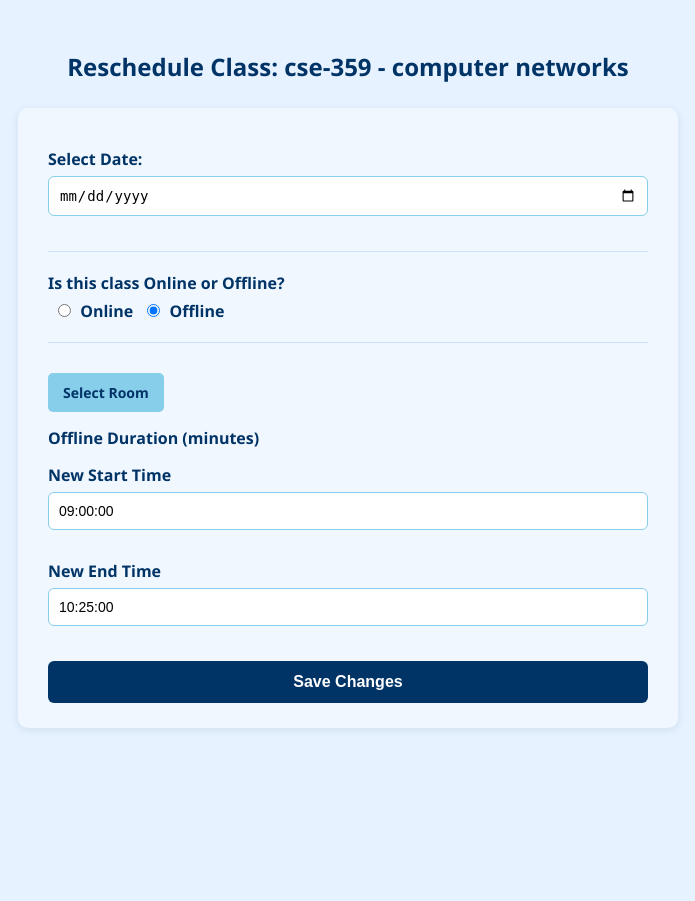
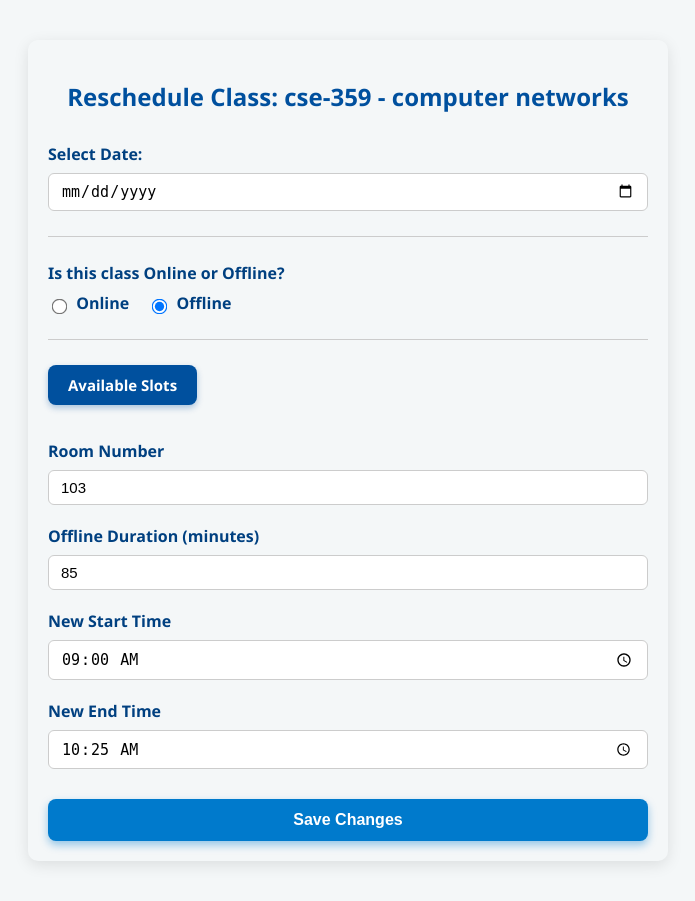
Before and after one commit to Rimi-351/weblab_routine_mgt, a Django app: page /teachers/reschedule/4/ in a window 1280 px wide. Shown: the whole page, without its empty margins (292-987 px from the left). Before the commit the page ends 730 px from the top, so only its background shows below. Run offline with Django 5.2, Linux system fonts and the light colour scheme; data comes from the database, SQL or seed files in the repository; both versions use the stored data as it was after the commit.

Commit message:
Updated rescheduling logic and models; added offline_duration and enhanced save behavior

```diff
--- a/Routine/Routine_Mgt/teachers/forms.py
+++ b/Routine/Routine_Mgt/teachers/forms.py
@@ -5,16 +5,40 @@ from django.core.exceptions import ValidationError
 class RescheduleForm(forms.ModelForm):
     class Meta:
         model = Reschedule
-        fields = ['new_start_time', 'new_end_time']  # Removed 'reason' from the fields
+        fields = [
+            'reschedule_date',
+            'is_online',
+            'online_duration',
+            'offline_duration',  # add this field in your model too!
+            'room',
+            'new_start_time',
+            'new_end_time',
+        ]
 
-    # Custom validation to ensure that the end time is later than the start time
+        widgets = {
+            'reschedule_date': forms.DateInput(attrs={'type': 'date'}),
+            'is_online': forms.RadioSelect(choices=[(True, 'Online'), (False, 'Offline')]),
+            'online_duration': forms.NumberInput(attrs={'min': 0}),
+            'offline_duration': forms.NumberInput(attrs={'min': 0}),
+            'room': forms.TextInput(attrs={'placeholder': 'Enter room number'}),
+            'new_start_time': forms.TimeInput(attrs={'type': 'time'}),
+            'new_end_time': forms.TimeInput(attrs={'type': 'time'}),
+        }
+
     def clean(self):
         cleaned_data = super().clean()
         new_start_time = cleaned_data.get('new_start_time')
         new_end_time = cleaned_data.get('new_end_time')
+        is_online = cleaned_data.get('is_online')
+        room = cleaned_data.get('room')
 
+        # Check start/end times
         if new_start_time and new_end_time:
             if new_start_time >= new_end_time:
                 raise ValidationError("End time must be later than start time.")
 
+        # If offline, room must be filled
+        if is_online is False and not room:
+            raise ValidationError("Please enter the room number for offline classes.")
+
         return cleaned_data
--- a/Routine/Routine_Mgt/teachers/models.py
+++ b/Routine/Routine_Mgt/teachers/models.py
@@ -23,9 +23,10 @@ class ClassSchedule(models.Model):
 
 class Reschedule(models.Model):
     class_schedule = models.ForeignKey(ClassSchedule, on_delete=models.CASCADE)
-    reschedule_date = models.DateField()  # replaced selected_day
+    reschedule_date = models.DateField()
     is_online = models.BooleanField(default=False)
     online_duration = models.IntegerField(null=True, blank=True)
+    offline_duration = models.IntegerField(null=True, blank=True)  # New field added
     room = models.CharField(max_length=100, null=True, blank=True)
     new_start_time = models.TimeField(null=True, blank=True)
     new_end_time = models.TimeField(null=True, blank=True)
--- a/Routine/Routine_Mgt/teachers/views.py
+++ b/Routine/Routine_Mgt/teachers/views.py
@@ -1,5 +1,5 @@
-from django.shortcuts import render, get_object_or_404, redirect
-from django.contrib import messages  # Import messages module for success notifications
+from django.shortcuts import render, get_object_or_404
+from django.contrib import messages
 from .models import ClassSchedule, Reschedule, Teacher
 from .forms import RescheduleForm
 from routine.models import Routine, Notification
@@ -15,8 +15,6 @@ def teacher_detail(request, teacher_id):
 
 def reschedule_class(request, schedule_id):
     class_schedule = get_object_or_404(ClassSchedule, id=schedule_id)
-
-    # Try to get the existing reschedule or create a new one if none exists
     existing_reschedule = Reschedule.objects.filter(class_schedule=class_schedule).first()
 
     if request.method == 'POST':
@@ -26,7 +24,15 @@ def reschedule_class(request, schedule_id):
             rescheduled.class_schedule = class_schedule
             rescheduled.save()
 
-            # ➡ Update Routine
+            # ✅ Update ClassSchedule directly
+            class_schedule.date = rescheduled.reschedule_date
+            if rescheduled.new_start_time:
+                class_schedule.start_time = rescheduled.new_start_time
+            if rescheduled.new_end_time:
+                class_schedule.end_time = rescheduled.new_end_time
+            class_schedule.save()
+
+            # ✅ Update Routine
             try:
                 routine = Routine.objects.get(
                     teacher=class_schedule.teacher,
@@ -38,22 +44,22 @@ def reschedule_class(request, schedule_id):
                 routine.slot.end_time = rescheduled.new_end_time
                 routine.save()
 
-                # ➡ Send Notification
+                # ✅ Create Notification
                 Notification.objects.create(
                     title="Class Rescheduled",
                     message=f"{routine.course.title} class has been rescheduled to {rescheduled.new_start_time}-{rescheduled.new_end_time}.",
                 )
-
             except Routine.DoesNotExist:
                 pass
 
-            # Success message and redirect
-            messages.success(request, "Class rescheduled successfully.")
-            return redirect('teacher_list')
+            messages.success(request, "✅ Class rescheduled and updated successfully.")
+            form = RescheduleForm(instance=rescheduled)  # reload form with updated values
         else:
-            # Error message if form is not valid
-            messages.error(request, "Failed to reschedule class. Please check the form.")
+            messages.error(request, "❌ Failed to reschedule. Please check the form.")
     else:
         form = RescheduleForm(instance=existing_reschedule)
 
-    return render(request, 'teachers/reschedule_class.html', {'form': form, 'class_schedule': class_schedule})
+    return render(request, 'teachers/reschedule_class.html', {
+        'form': form,
+        'class_schedule': class_schedule
+    })
--- a/Routine/Routine_Mgt/templates/teachers/reschedule_class.html
+++ b/Routine/Routine_Mgt/templates/teachers/reschedule_class.html
@@ -1,120 +1,140 @@
 <!DOCTYPE html>
 <html lang="en">
 <head>
-    <meta charset="UTF-8">
+    <meta charset="UTF-8" />
     <title>Reschedule Class</title>
     <style>
+        /* Reset and basic styling */
         body {
             font-family: 'Segoe UI', Tahoma, Geneva, Verdana, sans-serif;
-            background-color: #e6f2ff;  /* soft pastel blue background */
-            margin: 0;
-            padding: 30px;
-            color: #333; /* dark gray text */
+            background-color: #f4f7f8;
+            color: #333;
+            margin: 40px auto;
+            max-width: 600px;
+            padding: 20px;
+            box-shadow: 0 4px 15px rgba(0,0,0,0.1);
+            border-radius: 10px;
         }
-
         h2 {
             text-align: center;
-            color: #003366; /* deep navy blue */
-            margin-bottom: 25px;
-        }
-
-        form {
-            max-width: 600px;
-            margin: 0 auto;
-            background-color: #f0f7ff; /* very light blue background */
-            padding: 25px 30px;
-            border-radius: 10px;
-            box-shadow: 0 2px 8px rgba(0, 51, 102, 0.1); /* subtle navy shadow */
+            color: #00509e;
+            margin-bottom: 30px;
+            font-weight: 700;
         }
 
         label {
             display: block;
-            margin-top: 15px;
-            margin-bottom: 6px;
-            font-weight: bold;
-            color: #003366; /* deep navy blue */
+            margin-bottom: 8px;
+            font-weight: 600;
+            margin-top: 20px;
+            color: #004080;
         }
 
-        input[type="radio"] {
-            margin-right: 5px;
-            margin-left: 10px;
-            cursor: pointer;
+        input[type="date"],
+        input[type="text"],
+        input[type="time"],
+        input[type="number"],
+        select {
+            width: 100%;
+            padding: 8px 12px;
+            border-radius: 6px;
+            border: 1px solid #ccc;
+            font-size: 15px;
+            box-sizing: border-box;
+            transition: border-color 0.3s ease;
         }
-
-        input[type="text"],
-        input[type="number"],
-        input[type="datetime-local"],
-        select,
-        textarea,
-        input[type="date"] {
-            width: 100%;
-            padding: 10px;
-            border: 1px solid #87CEEB; /* sky blue border */
-            border-radius: 6px;
-            box-sizing: border-box;
-            margin-bottom: 15px;
-            font-size: 14px;
-            transition: border-color 0.3s;
-        }
-
+        input[type="date"]:focus,
         input[type="text"]:focus,
+        input[type="time"]:focus,
         input[type="number"]:focus,
-        input[type="datetime-local"]:focus,
-        select:focus,
-        textarea:focus,
-        input[type="date"]:focus {
-            border-color: #003366; /* dark navy on focus */
+        select:focus {
             outline: none;
-            box-shadow: 0 0 5px #003366aa;
-        }
-
-        button {
-            display: block;
-            width: 100%;
-            background-color: #003366; /* deep navy blue */
-            color: white;
-            padding: 12px;
-            border: none;
-            border-radius: 6px;
-            font-size: 16px;
-            cursor: pointer;
-            margin-top: 20px;
-            font-weight: bold;
-            transition: background-color 0.3s ease;
-        }
-
-        button:hover {
-            background-color: #001f4d; /* darker navy on hover */
+            border-color: #00509e;
+            box-shadow: 0 0 5px rgba(0,80,158,0.3);
         }
 
         hr {
-            margin: 20px 0;
+            margin: 25px 0;
             border: none;
-            border-top: 1px solid #cce0ff; /* light blue */
+            border-top: 1px solid #ccc;
         }
 
-        #online-fields,
-        #offline-fields {
-            margin-top: 10px;
+        /* Radio Buttons inline styling */
+        input[type="radio"] {
+            margin-right: 6px;
+            transform: scale(1.2);
+            vertical-align: middle;
+            cursor: pointer;
+        }
+        label[for="online"],
+        label[for="offline"] {
+            margin-right: 15px;
+            cursor: pointer;
+            font-weight: 600;
         }
 
-        .select-room-btn {
+        /* Available Slots button */
+        .available-slots-btn {
             display: inline-block;
-            background-color: #87CEEB; /* sky blue */
-            color: #003366; /* dark navy */
-            padding: 10px 15px;
-            border-radius: 5px;
-            font-size: 14px;
+            background-color: #00509e;
+            color: white;
+            padding: 10px 20px;
+            border-radius: 8px;
+            font-size: 15px;
             text-decoration: none;
-            margin-top: 10px;
+            margin-bottom: 15px;
             cursor: pointer;
-            font-weight: 600;
-            transition: background-color 0.3s ease;
+            font-weight: 700;
+            transition: background-color 0.3s ease, transform 0.2s ease;
+            box-shadow: 0 3px 6px rgba(0,80,158,0.3);
+        }
+        .available-slots-btn:hover {
+            background-color: #003366;
+            transform: scale(1.05);
+            box-shadow: 0 5px 10px rgba(0,80,158,0.5);
         }
 
-        .select-room-btn:hover {
-            background-color: #00509e; /* deeper blue on hover */
+        /* Submit button */
+        button[type="submit"] {
+            background-color: #007acc;
             color: white;
+            font-weight: 700;
+            padding: 12px 25px;
+            border: none;
+            border-radius: 8px;
+            cursor: pointer;
+            font-size: 16px;
+            margin-top: 30px;
+            width: 100%;
+            transition: background-color 0.3s ease, box-shadow 0.3s ease;
+            box-shadow: 0 4px 8px rgba(0,122,204,0.4);
+        }
+        button[type="submit"]:hover {
+            background-color: #005f99;
+            box-shadow: 0 6px 14px rgba(0,95,153,0.7);
+        }
+
+        /* Messages */
+        .messages {
+            list-style: none;
+            padding: 0;
+            margin-bottom: 20px;
+        }
+        .messages li {
+            padding: 12px 15px;
+            border-radius: 5px;
+            margin-bottom: 10px;
+            font-weight: 600;
+        }
+        .messages li.error {
+            background-color: #f8d7da;
+            color: #842029;
+            border: 1px solid #f5c2c7;
+        }
+        .messages li.success {
+            background-color: #d1e7dd;
+            color: #0f5132;
+            border: 1px solid #badbcc;
         }
     </style>
 </head>
@@ -133,11 +153,12 @@
         {% csrf_token %}
 
         <!-- Date Picker -->
-        <label for="selected_date">Select Date:</label>
-        <input type="date" id="selected_date" name="selected_date" value="{{ form.selected_date.value }}" required>
+        <label for="reschedule_date">Select Date:</label>
+        <input type="date" id="reschedule_date" name="reschedule_date" value="{{ form.reschedule_date.value }}" required>
 
         <hr>
 
+        <!-- Online / Offline -->
         <label>Is this class Online or Offline?</label>
         <input type="radio" id="online" name="is_online" value="True" {% if form.initial.is_online %}checked{% endif %}>
         <label for="online" style="display: inline;">Online</label>
@@ -152,7 +173,12 @@
         </div>
 
         <div id="offline-fields" style="display: {% if not form.initial.is_online %}block{% else %}none{% endif %};">
-            <a href="http://127.0.0.1:8000/routine/available-slots/" class="select-room-btn">Select Room</a>
+            <!-- Available Slots button -->
+            <a href="http://127.0.0.1:8000/routine/available-slots/" class="available-slots-btn" target="_blank" rel="noopener noreferrer">Available Slots</a>
+
+            <!-- Room Number input -->
+            <label for="room">Room Number</label>
+            <input type="text" id="room" name="room" value="{{ form.room.value|default_if_none:'' }}" placeholder="Enter room number" required>
 
             <label for="offline_duration">Offline Duration (minutes)</label>
             {{ form.offline_duration }}
@@ -173,11 +199,20 @@
                 if (this.value === 'True') {
                     document.getElementById('online-fields').style.display = 'block';
                     document.getElementById('offline-fields').style.display = 'none';
+                    document.getElementById('room').required = false;
                 } else {
                     document.getElementById('online-fields').style.display = 'none';
                     document.getElementById('offline-fields').style.display = 'block';
+                    document.getElementById('room').required = true;
                 }
             });
+
+            // Trigger initial check on page load
+            if (document.getElementById('online').checked) {
+                document.getElementById('room').required = false;
+            } else {
+                document.getElementById('room').required = true;
+            }
         });
     </script>
 </body>
```
Also changed, not shown: Routine/Routine_Mgt/db.sqlite3, Routine/Routine_Mgt/teachers/migrations/0006_alter_reschedule_new_end_time_and_more.py (added), Routine/Routine_Mgt/teachers/migrations/0007_reschedule_offline_duration_and_more.py (added).
